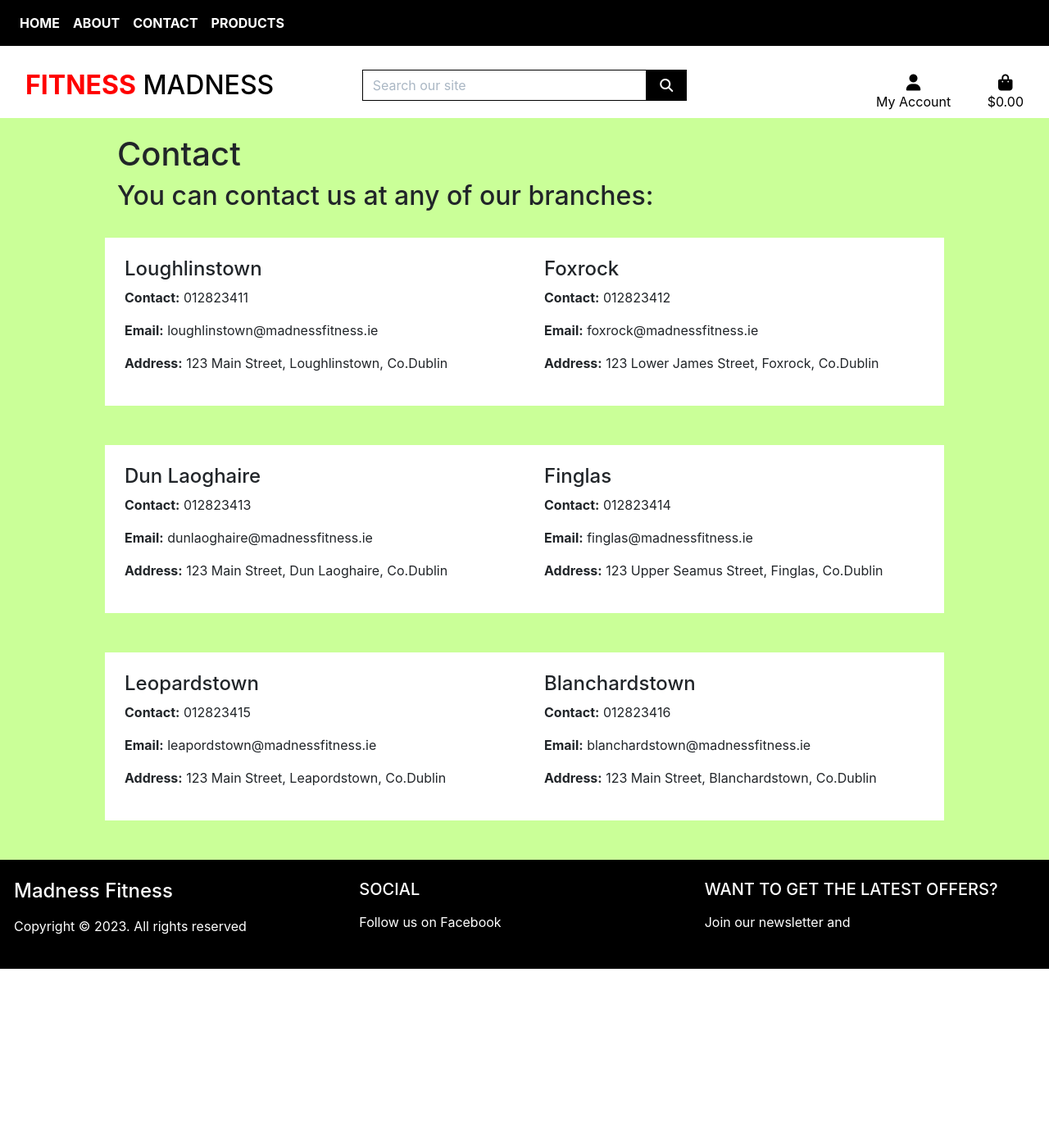
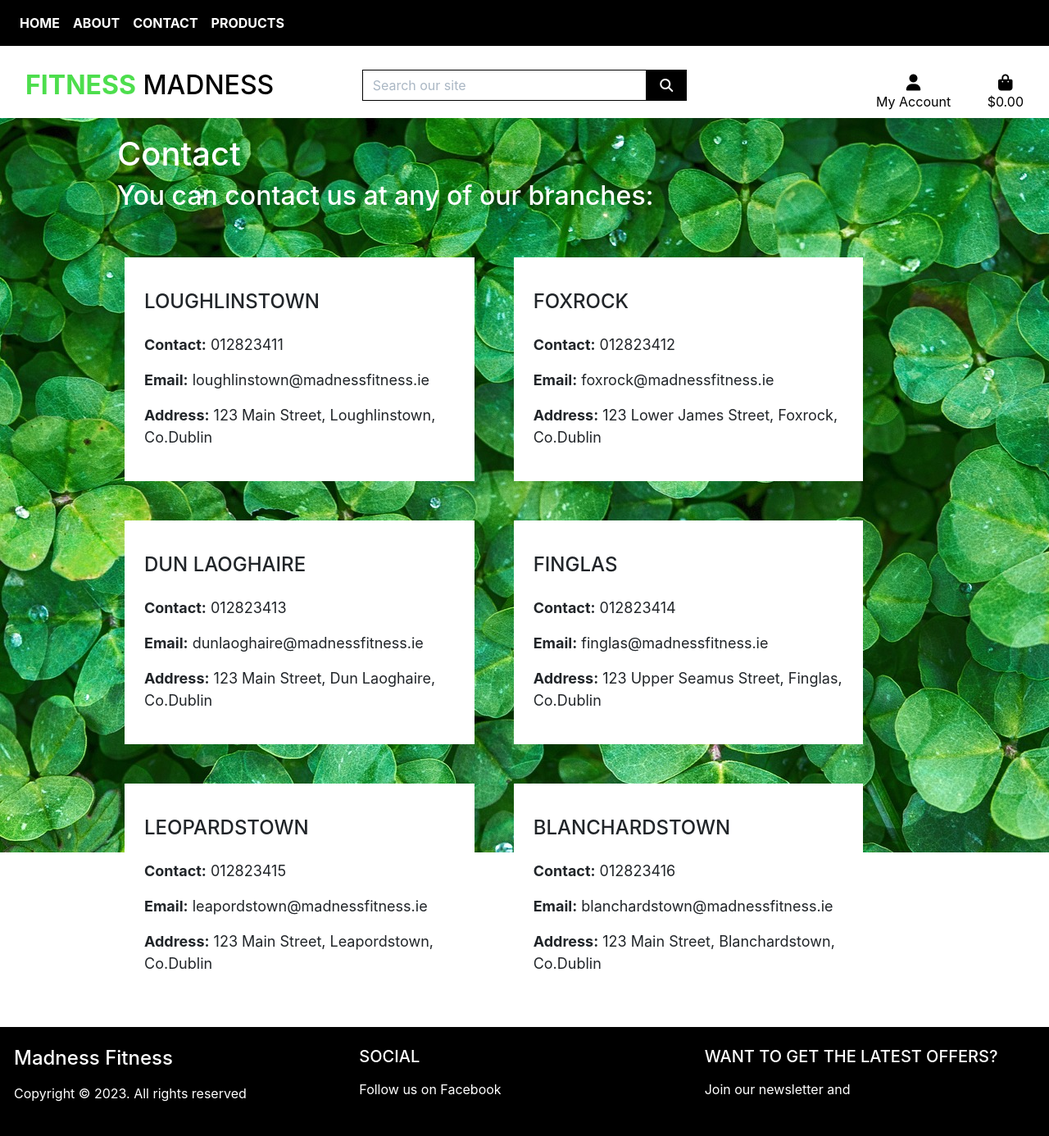
Before and after one commit to CW1224/fitness-subscription, a Django app: page /contact/ in a window 1280 px wide. Shown: the whole page at 82% size. Before the commit the page ends 1182 px from the top, so only its background shows below. Run offline with Django 3.2, Linux system fonts and the light colour scheme; some libraries are stand-ins or nearby versions.

Commit message:
Added in css styling to contact section

```diff
--- a/home/static/home/css/home.css
+++ b/home/static/home/css/home.css
@@ -1,5 +1,5 @@
 body {
-    background-image: ;
+    background: url("/media/background-image.jpg")no-repeat center center fixed;
 }
 
 .shop-now-button {
@@ -21,5 +21,12 @@ body {
         font-size: 1rem;
     }
 
+    /* Contact */
+
+    .contact-small {
+        padding:0;
+        margin: 2;
+        font-size: small;
+    }
 
 }
--- a/home/templates/home/about.html
+++ b/home/templates/home/about.html
@@ -1,5 +1,9 @@
 {% extends "base.html" %}
 {% load static %}
+
+{% block extra_css %}
+    <link rel="stylesheet" href="{% static '/home/css/home.css' %}">
+{% endblock %}
 
 {% block page_header %}
     <div class="container header-container">
--- a/home/templates/home/contact.html
+++ b/home/templates/home/contact.html
@@ -15,45 +15,43 @@
 
 {% block content %}
     <div class="container">
-        <div class="">
+        <div class="pb-4 text-white">
             <h1>Contact</h1>
-        </div>
-        <div class="pb-4">
             <h2>You can contact us at any of our branches:</h2>
         </div>
         <div class="row">
-            <div class="col-md-8 col-lg-6 p-4 mb-5 bg-white ">
-                <h4>Loughlinstown</h4>
+            <div class="col-md-8 col-lg-5 p-4 m-4 bg-white large contact-small">
+                <h4 class="py-3 logo-font">Loughlinstown</h4>
                 <p><strong>Contact:</strong> 012823411</p>
                 <p><strong>Email:</strong> loughlinstown@madnessfitness.ie</p>
                 <p><strong>Address:</strong> 123 Main Street, Loughlinstown, Co.Dublin</p>
             </div>
-            <div class="col-md-8 col-lg-6 p-4 mb-5 bg-white ">
-                <h4>Foxrock</h4>
+            <div class="col-md-8 col-lg-5 p-4 m-4 bg-white large contact-small">
+                <h4 class="py-3 logo-font">Foxrock</h4>
                 <p><strong>Contact:</strong> 012823412</p>
                 <p><strong>Email:</strong> foxrock@madnessfitness.ie</p>
                 <p><strong>Address:</strong> 123 Lower James Street, Foxrock, Co.Dublin</p>
             </div>
-            <div class="col-md-8 col-lg-6 p-4 mb-5 bg-white ">
-                <h4>Dun Laoghaire</h4>
+            <div class="col-md-8 col-lg-5 p-4 m-4 bg-white large contact-small">
+                <h4 class="py-3 logo-font">Dun Laoghaire</h4>
                 <p><strong>Contact:</strong> 012823413</p>
                 <p><strong>Email:</strong> dunlaoghaire@madnessfitness.ie</p>
                 <p><strong>Address:</strong> 123 Main Street, Dun Laoghaire, Co.Dublin</p>
             </div>
-            <div class="col-md-8 col-lg-6 p-4 mb-5 bg-white ">
-                <h4>Finglas</h4>
+            <div class="col-md-8 col-lg-5 p-4 m-4 bg-white large contact-small">
+                <h4 class="py-3 logo-font">Finglas</h4>
                 <p><strong>Contact:</strong> 012823414</p>
                 <p><strong>Email:</strong> finglas@madnessfitness.ie</p>
                 <p><strong>Address:</strong> 123 Upper Seamus Street, Finglas, Co.Dublin</p>
             </div>
-            <div class="col-md-8 col-lg-6 p-4 mb-5 bg-white">
-                <h4>Leopardstown</h4>
+            <div class="col-md-8 col-lg-5 p-4 m-4 bg-white large contact-small">
+                <h4 class="py-3 logo-font">Leopardstown</h4>
                 <p><strong>Contact:</strong> 012823415</p>
                 <p><strong>Email:</strong> leapordstown@madnessfitness.ie</p>
                 <p><strong>Address:</strong> 123 Main Street, Leapordstown, Co.Dublin</p>
             </div>
-            <div class="col-md-8 col-lg-6 p-4 mb-5 bg-white ">
-                <h4>Blanchardstown</h4>
+            <div class="col-md-8 col-lg-5 p-4 m-4 bg-white large contact-small">
+                <h4 class="py-3 logo-font">Blanchardstown</h4>
                 <p><strong>Contact:</strong> 012823416</p>
                 <p><strong>Email:</strong> blanchardstown@madnessfitness.ie</p>
                 <p><strong>Address:</strong> 123 Main Street, Blanchardstown, Co.Dublin</p>
--- a/home/templates/home/index.html
+++ b/home/templates/home/index.html
@@ -27,9 +27,9 @@
 {% endblock %}
 
 {% block content %}
-    <div class="container">
+    <div class="container image-container">
         <div class="row h-100 p-2">
-            <div class="col-md-8 col-lg-8 p-4 mb-5 bg-red text-center">
+            <div class="col-md-8 col-lg-8 p-4 mb-5 bg-white text-center">
                 <h2 class="text-black p-2">
                     Would you like to join our community?
                 </h2>
@@ -49,7 +49,7 @@
                     </h4>
                 </div>
             </div>
-            <div class="col-md-8 col-lg-8 p-4 mb-5 bg-red text-center">
+            <div class="col-md-8 col-lg-8 p-4 mb-5 bg-white text-center">
                 <h2 class="text-black">
                     Tips on how to improve your health
                 </h2>
--- a/static/css/style.css
+++ b/static/css/style.css
@@ -8,16 +8,22 @@ body {
     padding: 0;
 }
 
-.text-red {
-    color:red;
+.title-logo {
+    color:rgb(77, 222, 77);
 }
 
 .bg-red {
     background-color: red;
 }
 
+/* Font size adjustments */
+
 .small {
     font-size: small;
+}
+
+.large {
+    font-size: large;
 }
 
 /* from Bulma */
--- a/templates/base.html
+++ b/templates/base.html
@@ -41,7 +41,7 @@
       <div id="topnav" class="pt-lg-2 d-none d-lg-flex bg-white">
         <div class="col-12 col-lg-4 my-auto py-1 py-lg-0 text-center text-lg-left">
           <a href="{% url 'home' %}" class="nav-link main-logo-link">
-            <h2 class="logo-font text-black my-0"><strong class="text-red">Fitness</strong> Madness</h2>
+            <h2 class="logo-font text-black my-0"><strong class="title-logo">Fitness</strong> Madness</h2>
           </a>
         </div>
         <div class="col-12 col-lg-4 my-auto py-1 py-lg-0">
--- a/templates/includes/mobile-logo.html
+++ b/templates/includes/mobile-logo.html
@@ -1,6 +1,6 @@
 <header class="container-fluid fixed-top"></header>
     <div id="topnav" class="text-center bg-white">
           <a href="{% url 'home' %}" class="nav-link main-logo-link">
-            <h2 class="logo-font text-black my-0"><strong class="text-red">Fitness</strong> Madness</h2>
+            <h2 class="logo-font text-black my-0"><strong class="title-logo">Fitness</strong> Madness</h2>
           </a>
     </div>
```
